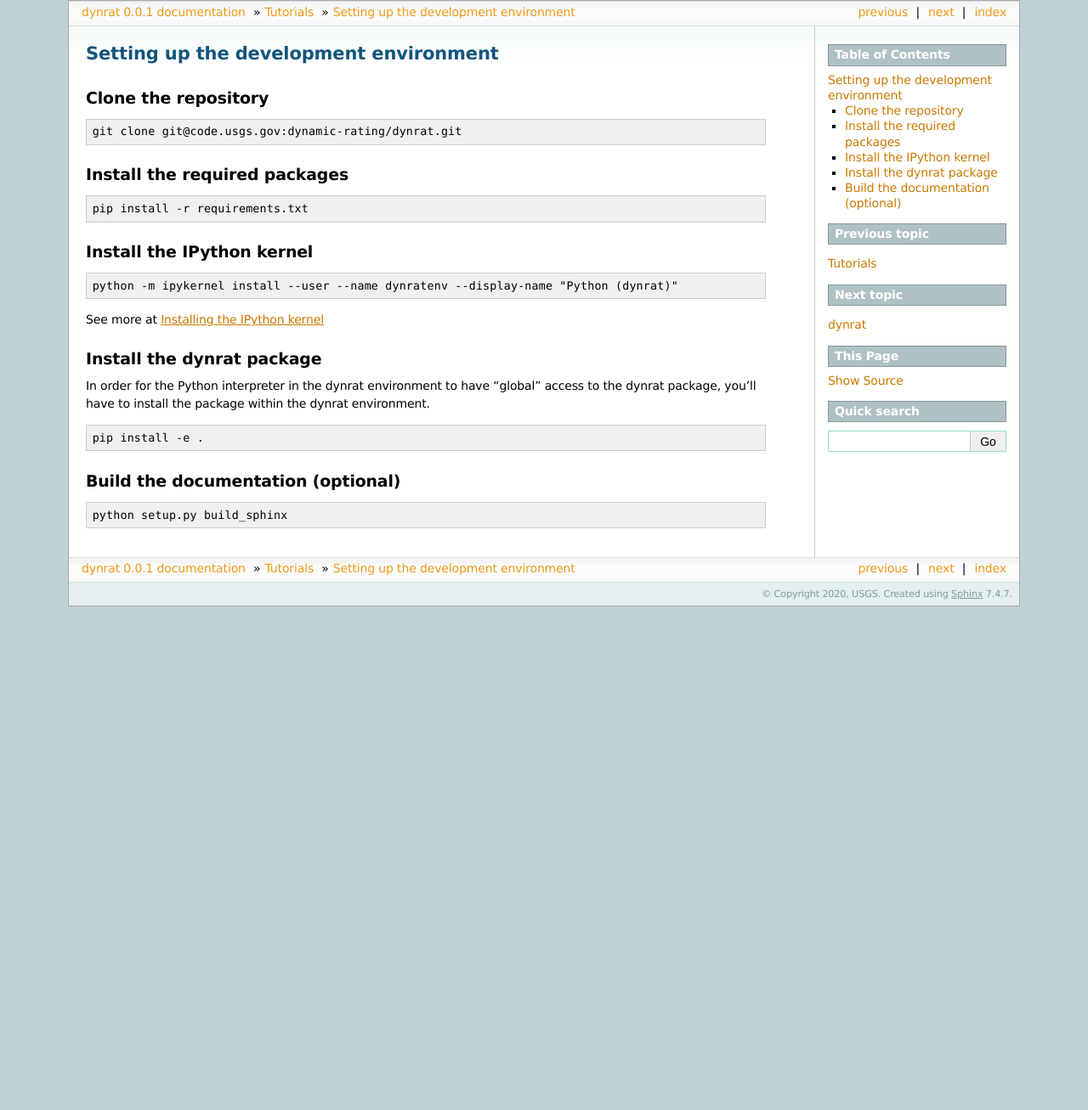
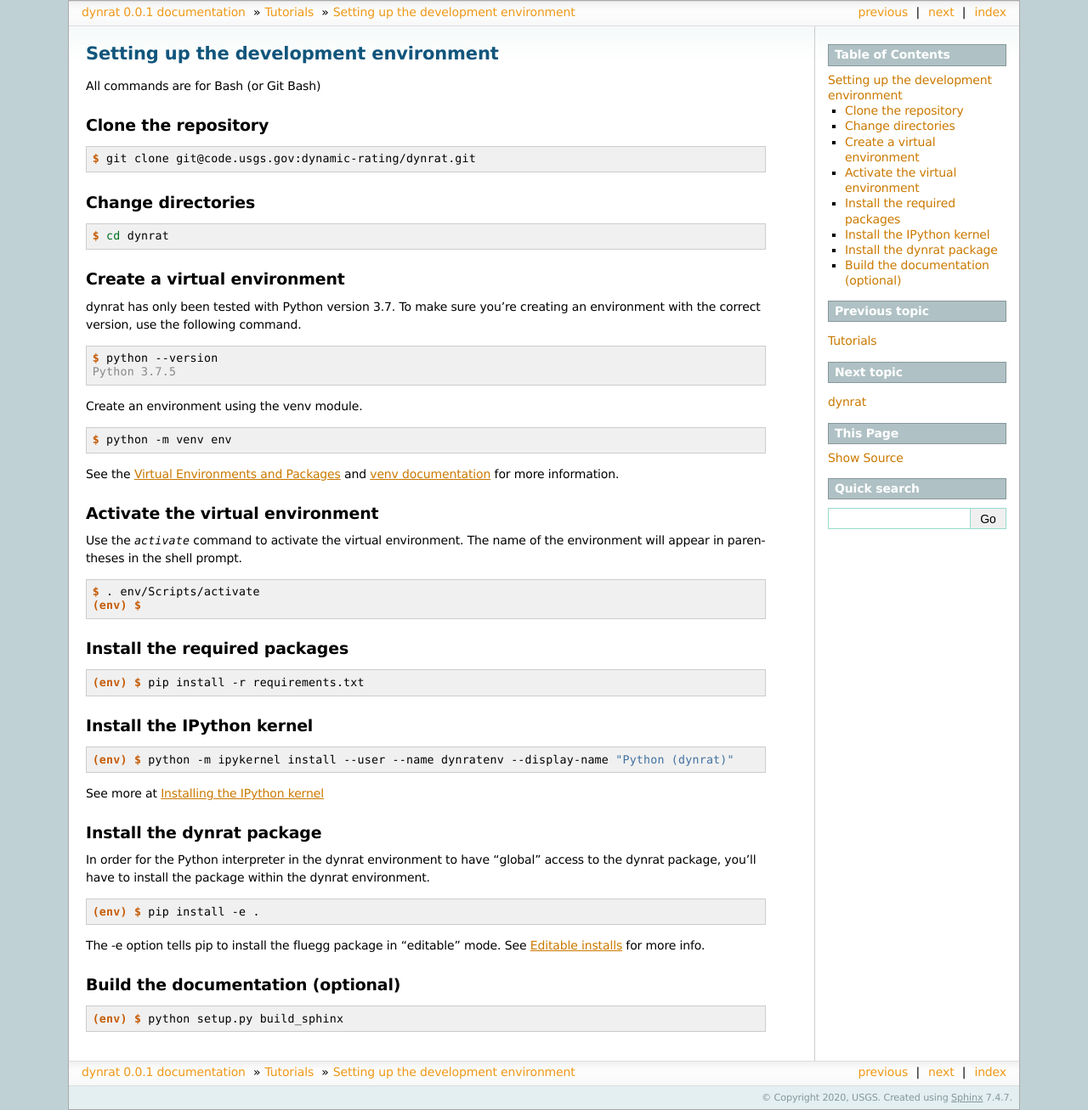
Before and after one commit to mdomanski-usgs/dynrat, a Sphinx documentation site: the page built from docs/tutorial/setup.rst, in a window 1280 px wide. Shown: the whole page at 85% size. Built offline with Sphinx 7.4.7, drawn with Linux system fonts in a browser that asks for light colours; before the commit the page ends 900 px from its top, so only the background shows below that.

Commit message:
update setup tutorial

```diff
--- a/docs/tutorial/setup.rst
+++ b/docs/tutorial/setup.rst
@@ -2,25 +2,65 @@
 Setting up the development environment
 ======================================
 
+All commands are for Bash (or Git Bash)
+
 Clone the repository
 ====================
-.. code-block:: none
+.. code-block:: console
 
-    git clone git@code.usgs.gov:dynamic-rating/dynrat.git
+    $ git clone git@code.usgs.gov:dynamic-rating/dynrat.git
+
+Change directories
+==================
+.. code-block:: console
+
+    $ cd dynrat
+
+Create a virtual environment
+============================
+dynrat has only been tested with Python version 3.7. To make sure you're
+creating an environment with the correct version, use the following command.
+
+.. code-block:: console
+
+    $ python --version
+    Python 3.7.5
+
+Create an environment using the venv module.
+
+.. code-block:: console
+
+    $ python -m venv env
+
+See the `Virtual Environments and Packages <https://docs.python.org/3.7/
+tutorial/venv.html>`_ and `venv documentation <https://docs.python.org/3.7/
+library/venv.html>`_ for more information.
+
+Activate the virtual environment
+================================
+Use the `activate` command to activate the virtual environment. The name of the
+environment will appear in parentheses in the shell prompt.
+
+.. code-block:: console
+
+    $ . env/Scripts/activate
+    (env) $
 
 Install the required packages
 =============================
-.. code-block:: none
+.. code-block:: console
 
-    pip install -r requirements.txt
+    (env) $ pip install -r requirements.txt
 
 Install the IPython kernel
 ==========================
-.. code-block:: none
+.. code-block:: console
 
-    python -m ipykernel install --user --name dynratenv --display-name "Python (dynrat)"
+    (env) $ python -m ipykernel install --user --name dynratenv --display-name "Python (dynrat)"
 
-See more at `Installing the IPython kernel <https://ipython.readthedocs.io/en/stable/install/kernel_install.html#kernels-for-different-environments>`_
+See more at
+`Installing the IPython kernel <https://ipython.readthedocs.io/en/stable/
+install/kernel_install.html#kernels-for-different-environments>`_
 
 Install the dynrat package
 ==========================
@@ -29,13 +69,18 @@
 access to the dynrat package, you'll have to install the package within the
 dynrat environment.
 
-.. code-block:: none
+.. code-block:: console
 
-    pip install -e .
+    (env) $ pip install -e .
+
+The -e option tells pip to install the fluegg package in "editable" mode.
+See `Editable installs <https://pip.pypa.io/en/stable/reference/pip_install/
+#editable-installs>`_ for more info.
+
 
 Build the documentation (optional)
 ==================================
 
-.. code-block:: none
+.. code-block:: console
 
-    python setup.py build_sphinx
+    (env) $ python setup.py build_sphinx
```
